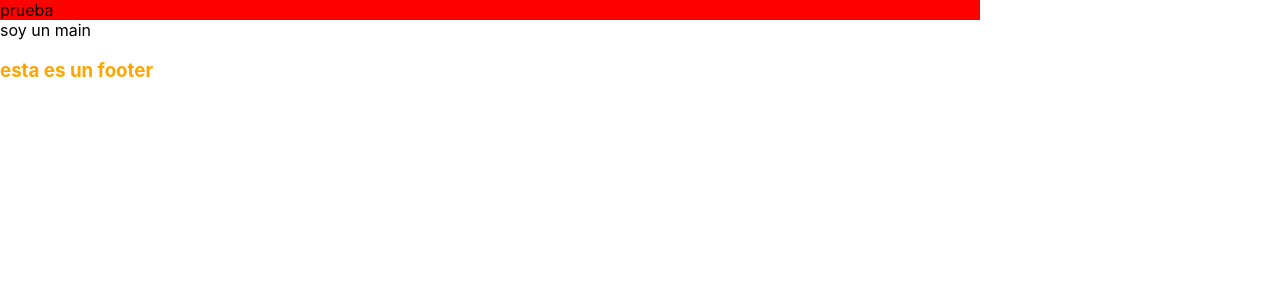
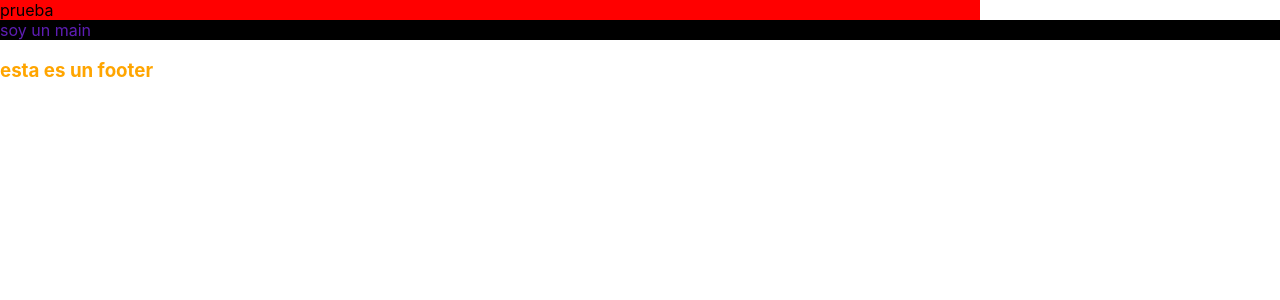
Before and after one commit to danteyc/ProyectoAbogados, a React (Create React App) app: page / in a window 1280 px wide. Shown: the top 300 px of the page. Built offline with nearby package versions, Linux system fonts and the light colour scheme.

Commit message:
estilo main

```diff
--- a/src/components/main/main.jsx
+++ b/src/components/main/main.jsx
@@ -1,3 +1,4 @@
+import "./main.scss"
 export function Main(){
  return (
      <main>
--- /dev/null
+++ b/src/components/main/main.scss
@@ -0,0 +1,4 @@
+main {
+    color: rgb(94, 29, 180);
+    background-color:black;
+}
```
